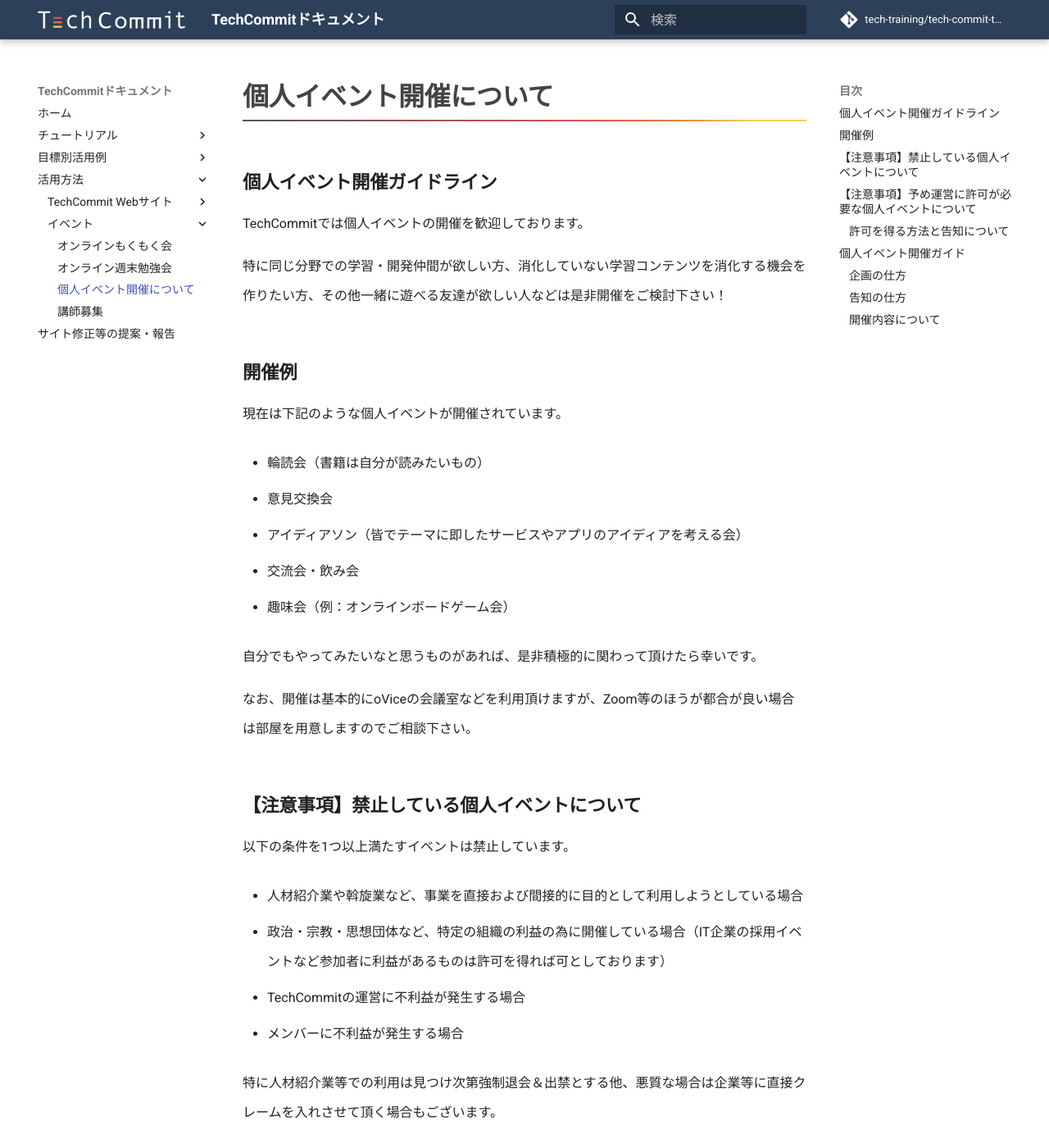
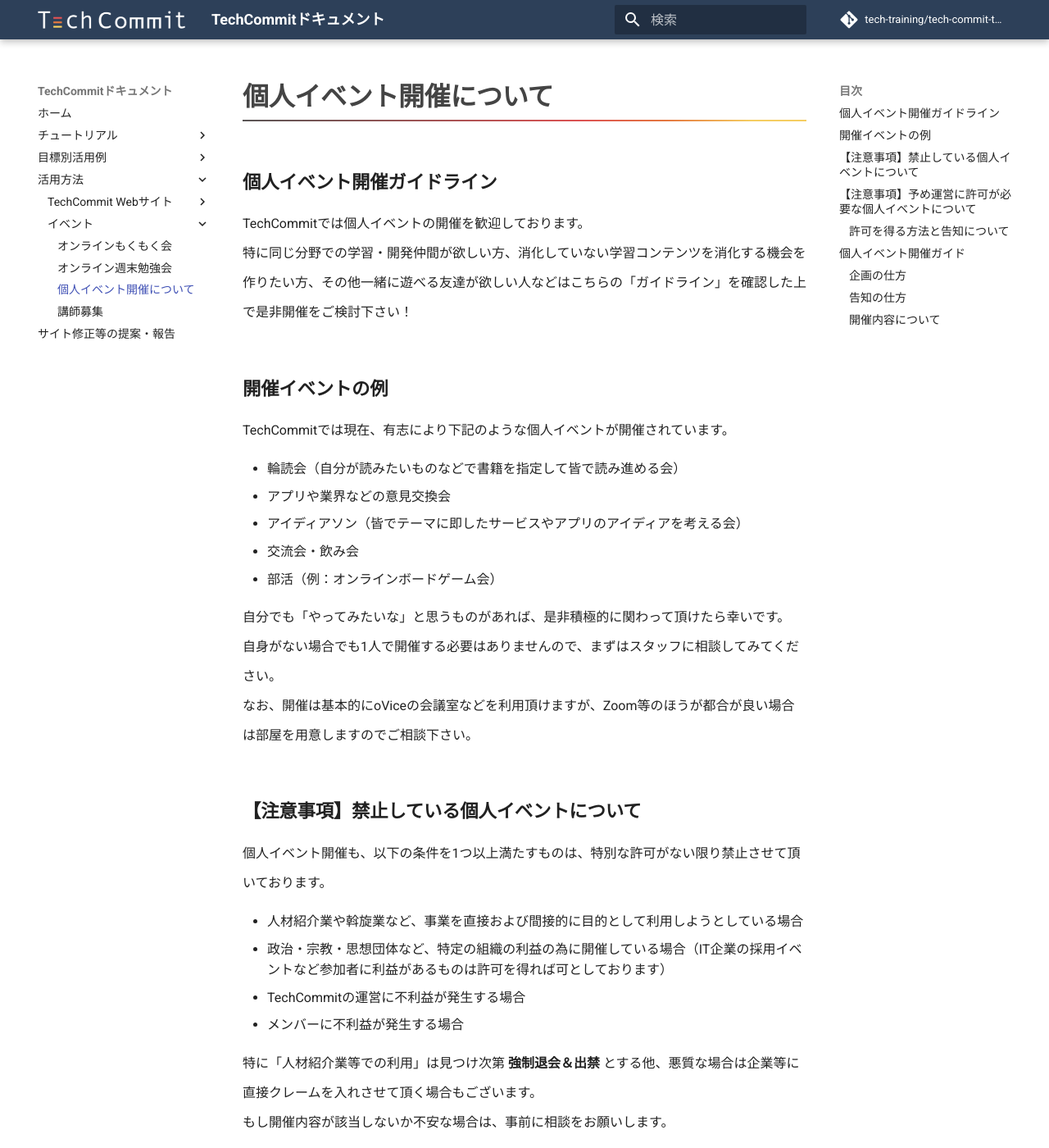
Before and after one commit to tech-training/tech-commit-doc, an MkDocs documentation site: the page built from docs/personal-event.md, in a window 1280 px wide and 1400 px high. Shown: the whole window at 82% size. Built offline with MkDocs 1.6.1 and Material for MkDocs 9.7.7, drawn with Linux system fonts in a browser that asks for light colours; comment, search, counter and statistics services are not loaded; some of the changed text lies outside the part shown.

Commit message:
文言の調整

````diff
--- a/docs/personal-event.md
+++ b/docs/personal-event.md
@@ -1,117 +1,89 @@
 ## 個人イベント開催ガイドライン
 
 TechCommitでは個人イベントの開催を歓迎しております。
+特に同じ分野での学習・開発仲間が欲しい方、消化していない学習コンテンツを消化する機会を作りたい方、その他一緒に遊べる友達が欲しい人などはこちらの「ガイドライン」を確認した上で是非開催をご検討下さい！
 
-特に同じ分野での学習・開発仲間が欲しい方、消化していない学習コンテンツを消化する機会を作りたい方、その他一緒に遊べる友達が欲しい人などは是非開催をご検討下さい！
+## 開催イベントの例
 
-## 開催例
+TechCommitでは現在、有志により下記のような個人イベントが開催されています。
 
-現在は下記のような個人イベントが開催されています。
+- 輪読会（自分が読みたいものなどで書籍を指定して皆で読み進める会）
+- アプリや業界などの意見交換会
+- アイディアソン（皆でテーマに即したサービスやアプリのアイディアを考える会）
+- 交流会・飲み会
+- 部活（例：オンラインボードゲーム会）
 
-- 輪読会（書籍は自分が読みたいもの）
-
--  意見交換会
-
-- アイディアソン（皆でテーマに即したサービスやアプリのアイディアを考える会）
-
-- 交流会・飲み会
-
-- 趣味会（例：オンラインボードゲーム会）
-
-自分でもやってみたいなと思うものがあれば、是非積極的に関わって頂けたら幸いです。
-
+自分でも「やってみたいな」と思うものがあれば、是非積極的に関わって頂けたら幸いです。
+自身がない場合でも1人で開催する必要はありませんので、まずはスタッフに相談してみてください。
 なお、開催は基本的にoViceの会議室などを利用頂けますが、Zoom等のほうが都合が良い場合は部屋を用意しますのでご相談下さい。
 
 ## 【注意事項】禁止している個人イベントについて
 
-以下の条件を1つ以上満たすイベントは禁止しています。
+個人イベント開催も、以下の条件を1つ以上満たすものは、特別な許可がない限り禁止させて頂いております。
 
 - 人材紹介業や斡旋業など、事業を直接および間接的に目的として利用しようとしている場合
-
 - 政治・宗教・思想団体など、特定の組織の利益の為に開催している場合（IT企業の採用イベントなど参加者に利益があるものは許可を得れば可としております）
-
 - TechCommitの運営に不利益が発生する場合
-
 - メンバーに不利益が発生する場合
 
-特に人材紹介業等での利用は見つけ次第強制退会＆出禁とする他、悪質な場合は企業等に直接クレームを入れさせて頂く場合もございます。
-
-不安な場合は、事前に相談をお願いします。
+特に「人材紹介業等での利用」は見つけ次第 **強制退会＆出禁** とする他、悪質な場合は企業等に直接クレームを入れさせて頂く場合もございます。
+もし開催内容が該当しないか不安な場合は、事前に相談をお願いします。
 
 ## 【注意事項】予め運営に許可が必要な個人イベントについて
 
-開催するイベントが以下の条件を1つ以上満たすものは、予め運営に『毎回』告知許可を得て下さい。
+開催するイベントが以下の条件を1つでも満たすものは、予め運営に**毎回**告知許可を得て下さい。
 
 - オフライン（リアル）での開催の場合
-
 - 金銭の動きが発生する場合（参加費・登壇費等）
-
 - 自社の採用や商品の販売も目的に含まれている場合（フロント商品だったとしても許可を得て下さい）
-
 - TechCommitメンバー以外も参加する可能性がある（募集している）場合
-
 - 学校・サービス・サークル・法人等の特定の団体と関係するものである場合
 
 【例】
 
 - 自社で開催している技術勉強会の集客に利用したい
-
 - 自身が運営しているサービスを紹介したい
 
-もし内容が不安な場合は、気軽に一旦相談してみて下さい。
+など。
 
+もし開催したい内容が条件に当てはまるか不安な場合は、気軽に一旦相談してみて下さい。
 返信は遅れることがありますので、早めにご相談頂けますと幸いです。
 
 ### 許可を得る方法と告知について
 
-TechCommitのSlackにて、担当している運営メンバーの井上にDMにて直接ご連絡をお願いいたします。
-
-https://techcommit.slack.com/archives/DC8TJH5K8
+TechCommitの [Slack](https://techcommit.slack.com/archives/DC8TJH5K8) にて、担当している運営メンバーの井上にDMにて直接ご連絡をお願いいたします。
 
 許可を得たものに関しては、運営から許可を得ている旨を告知文章に入れて下さい。
 
 ## 個人イベント開催ガイド
-
 ### 企画の仕方
-
 「なにかやってみようかな」と考えられた方は、雑談チャンネルなどでまず考えていることを投稿してみましょう。
-
 スタッフから案内などもさせて頂く他、興味の有る方も協力してくれるはずです。
-
-また、輪読会などを実施する場合は、予めSlackのpollyなどを使って書籍選びなどを投票で募るなどもおすすめです。
-
+また、輪読会などを実施する場合は、予めSlackの [polly](https://www.polly.ai/slack-poll)などを使って書籍選びなどを投票で募るなどもおすすめです。
 （PollyはSlack上で `/polly` コマンドを打つと簡単に使える投票アプリです）
-
-https://www.polly.ai/slack-poll
 
 ### 告知の仕方
 
-イベント通知用のチャンネルにて告知もしていきましょう。
-
-https://techcommit.slack.com/archives/C01E9RHLKPG
-
+[イベント通知用のSlackチャンネル](https://techcommit.slack.com/archives/C01E9RHLKPG) にて告知もしていきましょう。
 なお、内容としては下記のような物を含められるとスムーズです。
 
 - 開催日時
-
 - 開催場所
-
 - 開催の目的や動機
-
 - 参加して欲しい人
-
 - 理解度の条件や事前にやってほしいこと
 
-1月1日（日）にoViceで `イベント名` を開催します！
+【例】
 
+```
+1月1日（日）20:00より、oViceで `イベント名` を開催します！
 以前からXXXをやろうと思っていて出来ていなかったため一緒にやれればと思っています。
-
 今回は以下のような方を対象にやっていければと思っています。
 
 - XXXの技術は使ったことがある人
+```
 
 ### 開催内容について
 
-特にオフラインに置いては、性差・未成年の方・体が弱い方などへの配慮を万全にお願いいたします。
-
-何か問題が発生した場合や相談したいことが出来た場合は、運営スタッフまでご相談下さい。
+特にオフラインイベントの開催においては、「性差・未成年の方・体が弱い方」などへの十分な配慮をお願いいたします。
+不安な場合や、何か問題が発生した場合や相談したいことが出来た場合は、運営スタッフまで必ずご相談下さい。
````
